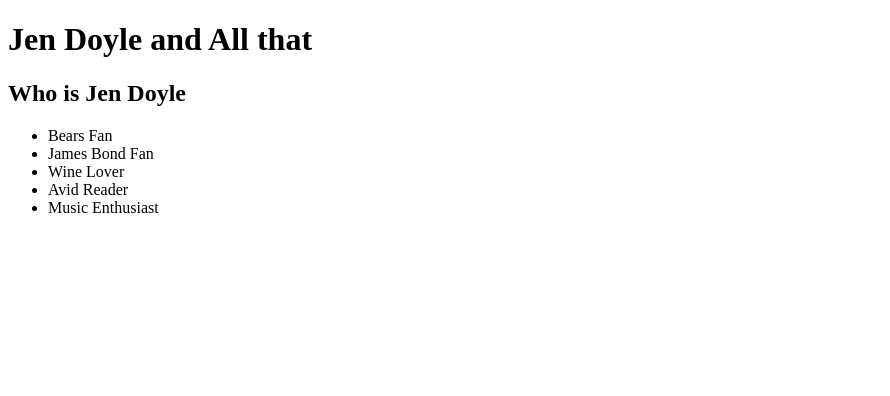
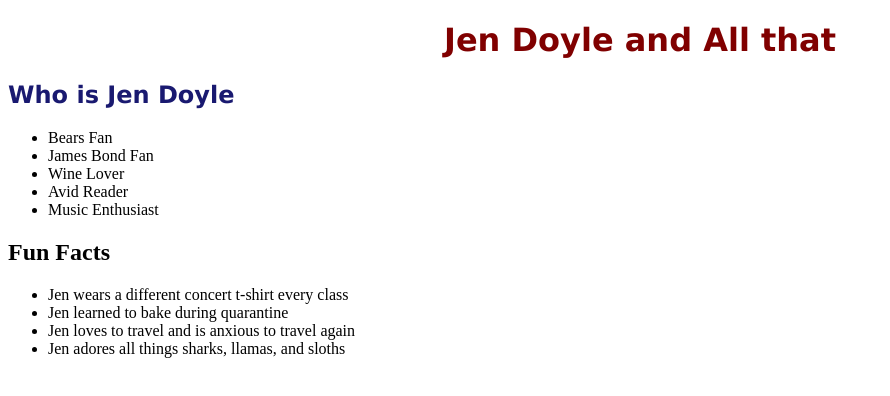
Before and after one commit to Jdoyle5254/jdoyle5254.github.io, a plain HTML site: page index.html in a window 1280 px wide. Shown: the whole page, without its empty margins (0-890 px from the left). Drawn offline with Linux system fonts and the light colour scheme.

Commit message:
page content and style updates

```diff
--- /dev/null
+++ b/Style/Style.css
@@ -0,0 +1,15 @@
+.header {
+    text-align: center;
+    color: maroon;
+    font-family: 'Lucida Sans', 'Lucida Sans Regular', 'Lucida Grande', 'Lucida Sans Unicode', Geneva, Verdana, sans-serif;
+}
+.subheader {
+    color: midnightblue;
+    font-family: Verdana, Geneva, Tahoma, sans-serif;
+}
+.section {
+    display: flexbox;
+}
+.subheader {
+
+}
--- a/index.html
+++ b/index.html
@@ -4,11 +4,13 @@
     <meta charset="UTF-8">
     <meta name="viewport" content="width=device-width, initial-scale=1.0">
     <title> Jen Doyle  </title>
+    <link rel="stylesheet" href="Style/Style.css">
 </head>
 <body>
-    <h1>Jen Doyle and All that</h1>
 
-    <h2>Who is Jen Doyle</h2>
+    <h1 class="header">Jen Doyle and All that</h1>
+<section>
+    <h2 class="subheader">Who is Jen Doyle</h2>
     <ul>
         <li>Bears Fan</li>
         <li>James Bond Fan</li>
@@ -16,5 +18,13 @@
         <li>Avid Reader</li>
         <li>Music Enthusiast</li>
     </ul>
+    <h2>Fun Facts</h2>
+    <ul>
+        <li>Jen wears a different concert t-shirt every class</li>
+        <li>Jen learned to bake during quarantine</li>
+        <li>Jen loves to travel and is anxious to travel again</li>
+        <li>Jen adores all things sharks, llamas, and sloths</li>
+    </ul>
+</section>
 </body>
 </html>
```
